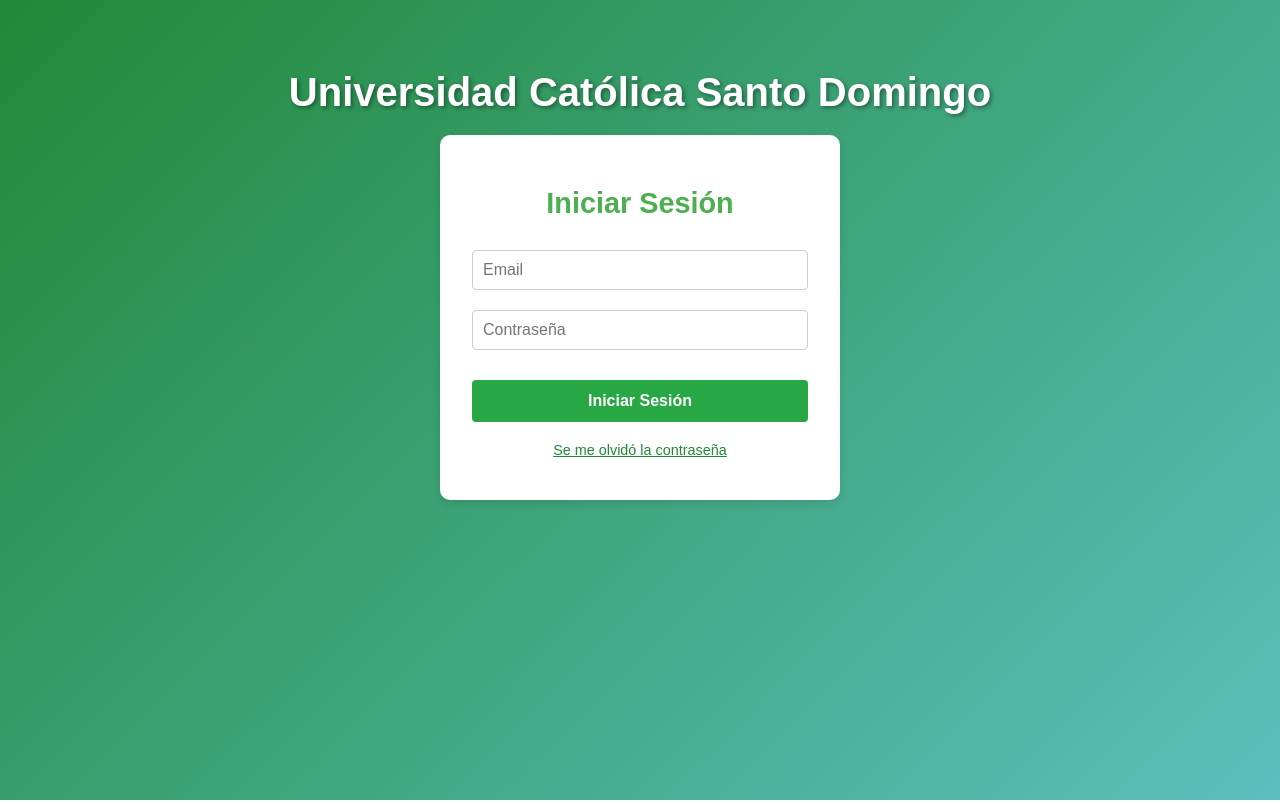
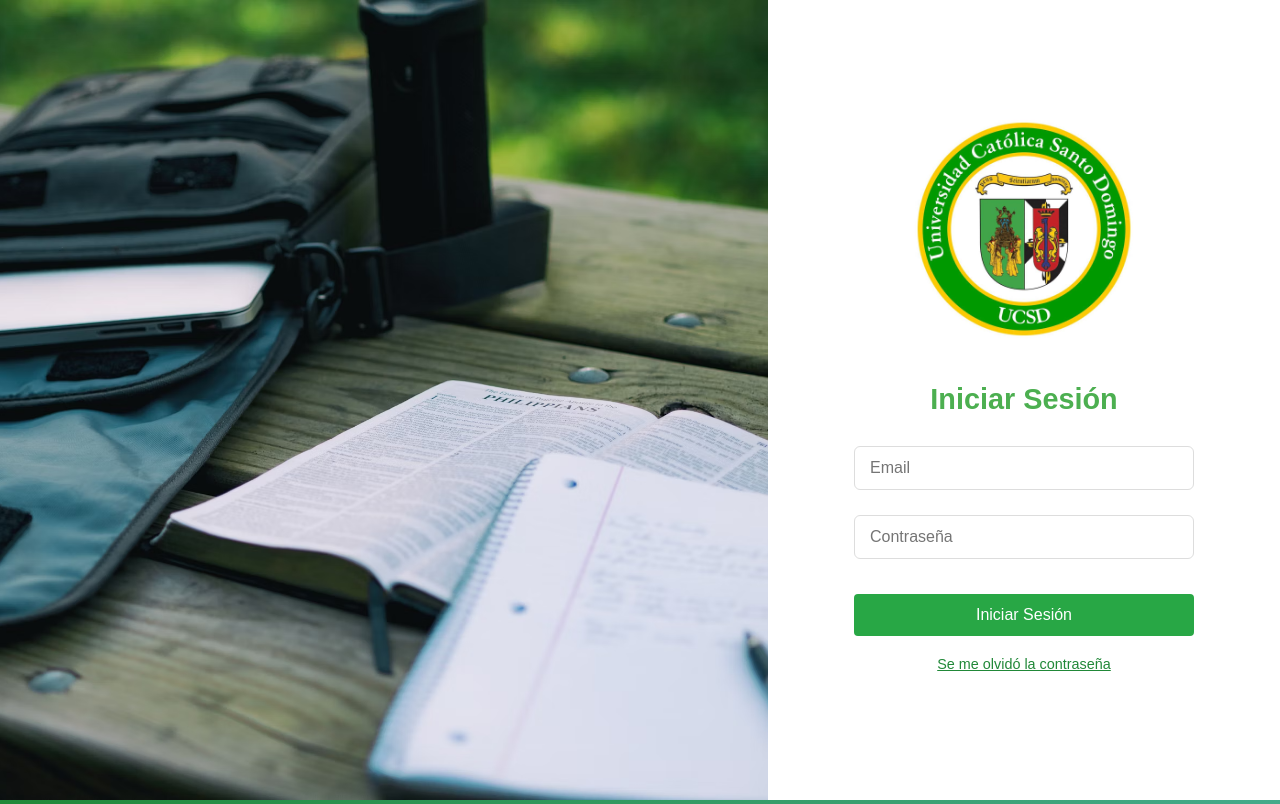
Before and after one commit to EngerDouglas/Frond-End-SISINVESTIGA-, a React (Create React App) app in the folder f-e-sisinvestga/: page /login in a window 1280 px wide. Built offline with nearby package versions, Linux system fonts and the light colour scheme.

Commit message:
Estandarizando el login

```diff
--- a/f-e-sisinvestga/src/App.css
+++ /dev/null
@@ -1,38 +0,0 @@
-.App {
-  text-align: center;
-}
-
-.App-logo {
-  height: 40vmin;
-  pointer-events: none;
-}
-
-@media (prefers-reduced-motion: no-preference) {
-  .App-logo {
-    animation: App-logo-spin infinite 20s linear;
-  }
-}
-
-.App-header {
-  background-color: #282c34;
-  min-height: 100vh;
-  display: flex;
-  flex-direction: column;
-  align-items: center;
-  justify-content: center;
-  font-size: calc(10px + 2vmin);
-  color: white;
-}
-
-.App-link {
-  color: #61dafb;
-}
-
-@keyframes App-logo-spin {
-  from {
-    transform: rotate(0deg);
-  }
-  to {
-    transform: rotate(360deg);
-  }
-}
--- a/f-e-sisinvestga/src/App.jsx
+++ b/f-e-sisinvestga/src/App.jsx
@@ -3,7 +3,6 @@
 import { Provider, useDispatch } from "react-redux";
 import store from "./store";
 import { loadSession } from "./features/auth/authSlice"; // Importar la acción de carga de sesión
-import "./App.css";
 
 function App() {
   const dispatch = useDispatch();
--- a/f-e-sisinvestga/src/components/auth/Login/Login.jsx
+++ b/f-e-sisinvestga/src/components/auth/Login/Login.jsx
@@ -1,8 +1,10 @@
 import React, { useState, useEffect } from "react";
 import { useDispatch, useSelector } from "react-redux";
-import { loginUser, clearError } from "../../../features/auth/authSlice";
+import { loginUser } from "../../../features/auth/authSlice";
 import { useNavigate } from "react-router-dom"; // Importa useNavigate
 import AlertComponent from "../../Comunes/AlertComponent";
+import logo from '../../../assets/img/LogoUCSD.jpg'
+import backgroundStudy from '../../../assets/img/Study.png'
 import "../../../css/componentes/Seguridad/Login.css";
 
 const Login = () => {
@@ -15,10 +17,6 @@
   const handleSubmit = (e) => {
     e.preventDefault();
     dispatch(loginUser({ email, password }));
-  };
-
-  const handleClearError = () => {
-    dispatch(clearError());
   };
 
   useEffect(() => {
@@ -46,10 +44,16 @@
   }, [user, role, error, navigate]); // Asegúrate de incluir navigate en la dependencia
 
   return (
+    <div className="login-page">
+      <div className="login-left">
+        {/* Imagen de fondo */}
+        <img src={backgroundStudy} alt="Background" className="login-background" />
+      </div>
+      <div className="login-right">
         <div className="login-container">
-      <h1 className="university-title">Universidad Católica Santo Domingo</h1>
+          <img src={logo} alt="UCSD Logo" className="login-logo" />
+          <h2>Iniciar Sesión</h2>
           <form onSubmit={handleSubmit} className="login-form">
-        <h2>Iniciar Sesión</h2>
             <input
               type="email"
               value={email}
@@ -71,16 +75,13 @@
             </button>
 
             {/* Botón para recuperar contraseña */}
-        <button type="button" className="forgot-password-btn" onClick={() => alert("Funcionalidad de recuperación de contraseña aún no implementada.")}>
+            <button
+              type="button"
+              className="forgot-password-btn"
+              onClick={() => alert("Funcionalidad de recuperación de contraseña aún no implementada.")}
+            >
               Se me olvidó la contraseña
             </button>
-
-        {error && (
-          <div className="error-message">
-            <p>{error}</p>
-            <button onClick={handleClearError}>Limpiar Error</button>
-          </div>
-        )}
 
             {user && (
               <div className="success-message">
@@ -92,6 +93,8 @@
             )}
           </form>
         </div>
+      </div>
+    </div>
   );
 };
 
--- a/f-e-sisinvestga/src/css/componentes/Seguridad/Login.css
+++ b/f-e-sisinvestga/src/css/componentes/Seguridad/Login.css
@@ -1,151 +1,98 @@
 * {
   box-sizing: border-box;
+  margin: 0;
+  padding: 0;
 }
 
 body {
-  margin: 0;
   font-family: 'Segoe UI', Tahoma, Geneva, Verdana, sans-serif;
-  background: linear-gradient(135deg, #218838, #81c784);
-  background-size: 400% 400%;
-  animation: backgroundMove 10s ease infinite;
-  height: 100vh; /* Asegúrate de que el body ocupe toda la altura */
-  display: flex;
-  align-items: center; /* Centra verticalmente */
-  justify-content: center; /* Centra horizontalmente */
+  background-color: #f0f4f8;
+  overflow-x: hidden;
 }
 
-@keyframes backgroundMove {
-  0% { background-position: 0% 50%; }
-  50% { background-position: 100% 50%; }
-  100% { background-position: 0% 50%; }
+.login-page {
+  display: flex;
+  height: 100vh; /* Ocupa toda la altura de la ventana */
 }
 
-.university-title {
-  font-size: 2.5rem;
-  font-weight: bold;
-  color: white;
-  margin-bottom: 20px;
-  text-shadow: 2px 2px 4px rgba(0, 0, 0, 0.4);
-  animation: fadeIn 1s ease-in-out;
-  text-align: center;
-  margin-top: 50px;
+.login-left {
+  flex: 3; /* 60% del ancho */
+}
+
+.login-right {
+  flex: 2; /* 40% del ancho */
+  display: flex;
+  flex-direction: column;
+  justify-content: center;
+  align-items: center;
+  background: #ffffff;
+}
+
+.login-background {
+  width: 100%;
+  height: 100%;
+  object-fit: cover;
 }
 
 .login-container {
-  display: flex;
-  flex-direction: column;
-  align-items: center;
-  justify-content: center;
-  padding: 20px;
-}
-
-h2 {
-  margin-bottom: 20px;
-  color: #333;
-  text-align: center;
-  font-size: 1.8rem;
-  font-weight: 600;
-  animation: fadeIn 0.5s ease-in-out;
-}
-
-.login-form {
-  background-color: white;
-  border-radius: 10px;
-  box-shadow: 0 4px 10px rgba(0, 0, 0, 0.1);
-  padding: 2rem;
   width: 100%;
-  max-width: 400px;
-  animation: slideIn 0.5s ease-in-out;
+  max-width: 400px; /* Limita el ancho máximo del formulario */
+  padding: 30px;
   text-align: center;
 }
 
-input {
+.login-logo {
+  width: 220px;
+  margin-bottom: 20px;
+}
+
+/* Título */
+h2 {
+  color: #218838;
+  font-size: 1.8rem;
+  margin-bottom: 20px;
+}
+
+/* Formulario */
+.login-form {
   width: 100%;
-  padding: 0.75rem;
+}
+
+/* Inputs */
+.login-form input {
+  width: 100%;
+  padding: 12px 15px;
+  margin-bottom: 15px;
+  font-size: 1rem;
   border: 1px solid #ddd;
-  border-radius: 8px;
-  font-size: 1rem;
-  margin-bottom: 1rem;
+  border-radius: 6px;
   transition: border 0.3s, box-shadow 0.3s;
 }
 
-input:focus {
+.login-form input:focus {
   border-color: #218838;
-  box-shadow: 0 0 5px rgba(33, 136, 56, 0.4);
+  box-shadow: 0 0 5px rgba(33, 136, 56, 0.3);
   outline: none;
 }
 
+/* Botón de Enviar */
 .submit-btn {
   background-color: #218838;
   color: white;
   border: none;
-  border-radius: 8px;
-  padding: 0.75rem;
+  border-radius: 6px;
+  padding: 12px 0;
+  font-size: 1.1rem;
+  cursor: pointer;
   width: 100%;
-  cursor: pointer;
-  font-size: 1.2rem;
-  font-weight: 600;
-  transition: background-color 0.3s, box-shadow 0.3s;
+  transition: background-color 0.3s;
 }
 
 .submit-btn:hover {
   background-color: #1e7c2d;
-  box-shadow: 0 4px 6px rgba(0, 0, 0, 0.1);
 }
 
-.success-message {
-  background-color: #d4edda;
-  color: #155724;
-  padding: 1rem;
-  margin-top: 1rem;
-  border-radius: 8px;
-  font-weight: 500;
-  text-align: center;
-}
-
-.error-message {
-  background-color: #f8d7da;
-  color: #721c24;
-  padding: 1rem;
-  margin-top: 1rem;
-  border-radius: 8px;
-  font-weight: 500;
-  text-align: center;
-}
-
-.input-error {
-  border-color: #dc3545;
-  box-shadow: 0 0 5px rgba(220, 53, 69, 0.4);
-}
-
-.user-info {
-  margin-top: 1rem;
-  padding: 1rem;
-  background-color: #e9ecef;
-  border-radius: 8px;
-  font-size: 1.1rem;
-}
-
-@keyframes fadeIn {
-  from {
-    opacity: 0;
-  }
-  to {
-    opacity: 1;
-  }
-}
-
-@keyframes slideIn {
-  from {
-    transform: translateY(-20px);
-    opacity: 0;
-  }
-  to {
-    transform: translateY(0);
-    opacity: 1;
-  }
-}
-
+/* Botón de Recuperar Contraseña */
 .forgot-password-btn {
   background: none;
   color: #218838;
@@ -154,9 +101,25 @@
   cursor: pointer;
   font-size: 0.9rem;
   margin-top: 10px;
-  transition: color 0.3s;
 }
 
 .forgot-password-btn:hover {
-  color: white;
+  color: #1e7c2d;
 }
+
+/* Estilos Responsivos */
+@media (max-width: 768px) {
+  .login-page {
+    flex-direction: column;
+  }
+  .login-left, .login-right {
+    flex: none;
+    width: 100%;
+  }
+  .login-left {
+    height: 40vh; /* La imagen ocupará el 40% de la altura en pantallas pequeñas */
+  }
+  .login-right {
+    height: 60vh; /* El formulario ocupará el 60% de la altura en pantallas pequeñas */
+  }
+}
--- a/f-e-sisinvestga/src/index.css
+++ /dev/null
@@ -1,13 +0,0 @@
-body {
-  margin: 0;
-  font-family: -apple-system, BlinkMacSystemFont, 'Segoe UI', 'Roboto', 'Oxygen',
-    'Ubuntu', 'Cantarell', 'Fira Sans', 'Droid Sans', 'Helvetica Neue',
-    sans-serif;
-  -webkit-font-smoothing: antialiased;
-  -moz-osx-font-smoothing: grayscale;
-}
-
-code {
-  font-family: source-code-pro, Menlo, Monaco, Consolas, 'Courier New',
-    monospace;
-}
--- a/f-e-sisinvestga/src/index.jsx
+++ b/f-e-sisinvestga/src/index.jsx
@@ -1,6 +1,5 @@
 import React from "react";
 import ReactDOM from "react-dom/client";
-import "./index.css";
 import App from "./App";
 import { BrowserRouter } from "react-router-dom";
 
--- a/f-e-sisinvestga/src/views/Seguridad/LoginPage.jsx
+++ b/f-e-sisinvestga/src/views/Seguridad/LoginPage.jsx
@@ -3,7 +3,7 @@
 
 const LoginPage = () => {
   return (
-      <div className="login-page">
+      <div>
           <Login />
       </div>
   );
```
Also changed, not shown: f-e-sisinvestga/src/assets/img/LogoUCSD.jpg (added), f-e-sisinvestga/src/assets/img/Study.png (added). Lines whose indentation alone changed are shown as unchanged.
